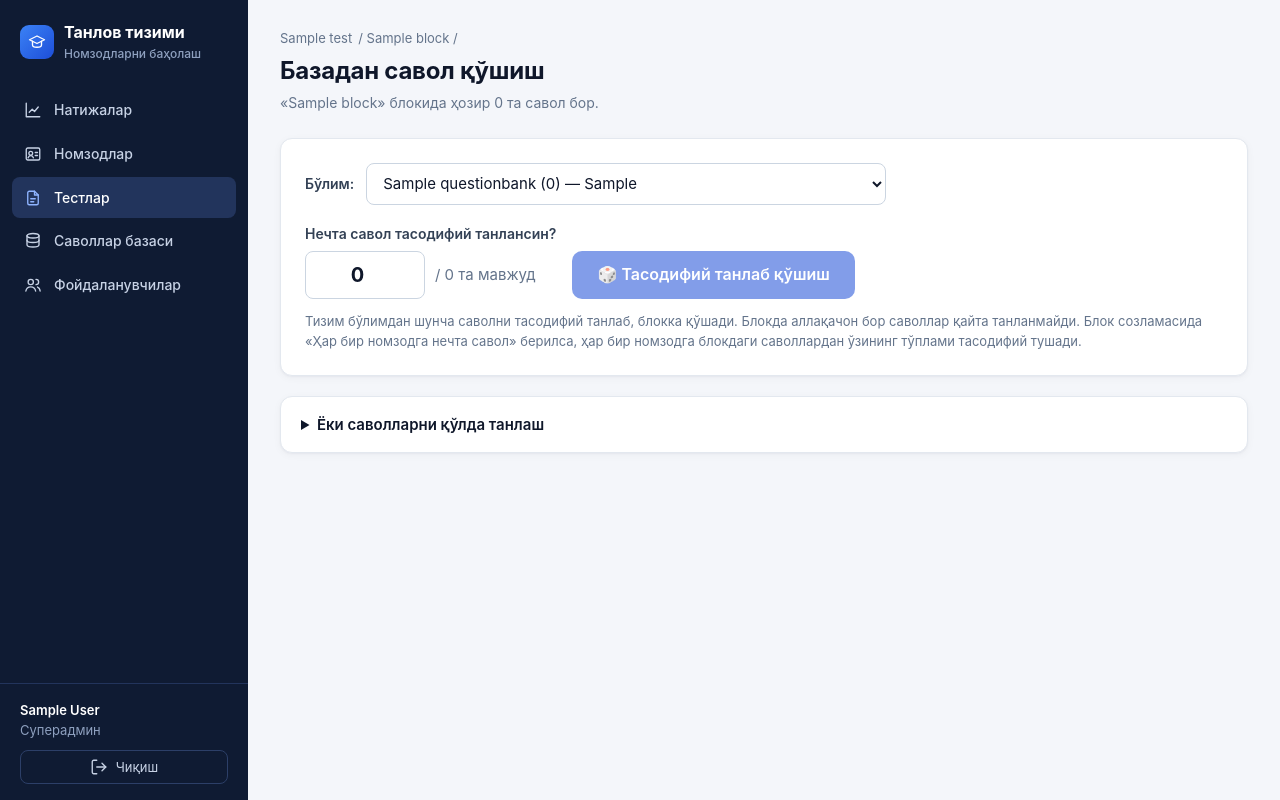
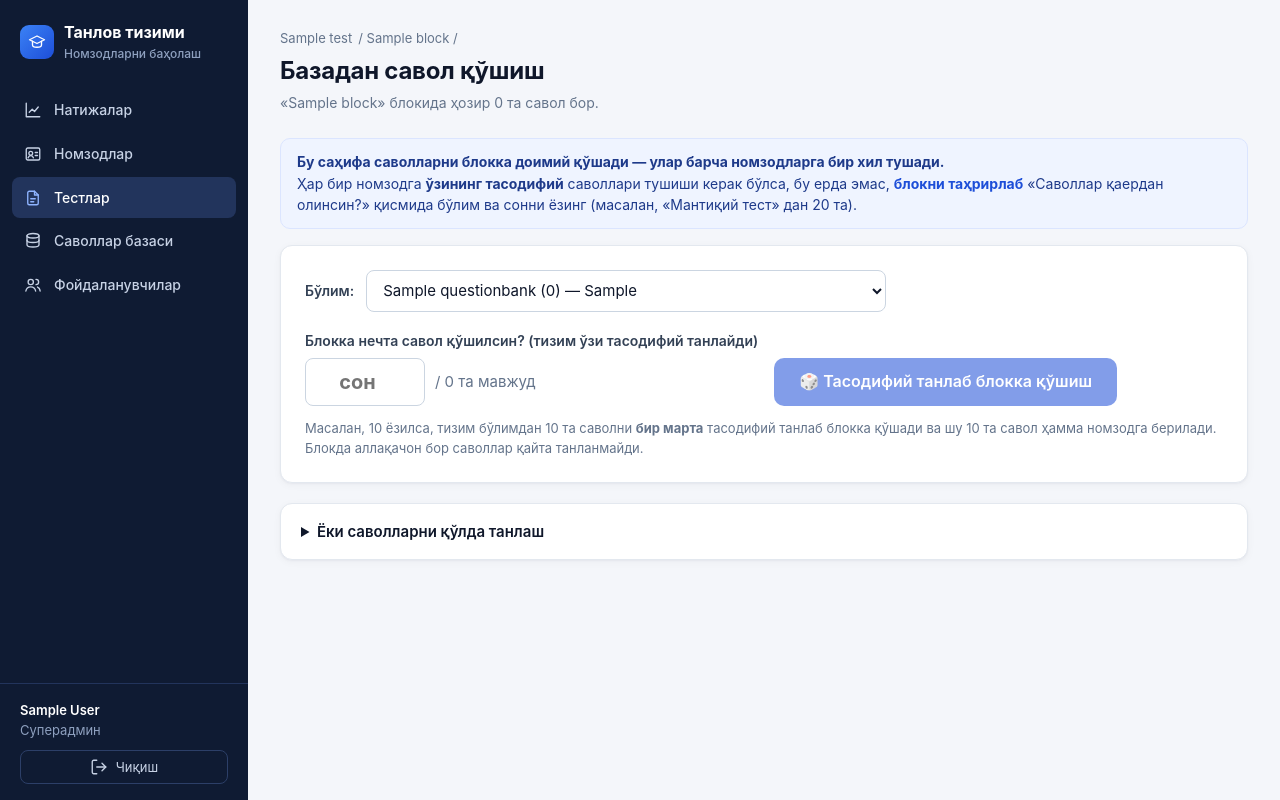
Before and after one commit to dilshod97/hp_test, a Django app: page /staff/blocks/1/from-bank/ in a window 1280 px wide. Run offline with Django 5.2, Linux system fonts and the light colour scheme; a user stored in the database is signed in; tables that the repository leaves empty hold one stand-in row (values such as "Sample post"); data that the repository does not hold is empty.

Commit message:
Базадан қўшиш: доимий қўшиш ва ҳар бир номзодга тасодифий танлов фарқи аниқ ёзилди
Co-Authored-By: Claude Opus 5.5 <noreply@anthropic.com>

```diff
--- a/exam/templates/exam/staff/bank_pick.html
+++ b/exam/templates/exam/staff/bank_pick.html
@@ -5,6 +5,12 @@
 <div class="crumbs"><a href="{% url 'test_detail' test.pk %}">{{ test }}</a> / {{ cur_block }} /</div>
 <div class="page-head"><div><h1>Базадан савол қўшиш</h1>
   <div class="sub">«{{ cur_block }}» блокида ҳозир {{ in_block }} та савол бор.</div></div></div>
+
+<div class="alert info">
+  <b>Бу саҳифа саволларни блокка доимий қўшади — улар барча номзодларга бир хил тушади.</b><br>
+  Ҳар бир номзодга <b>ўзининг тасодифий</b> саволлари тушиши керак бўлса, бу ерда эмас, <a href="{% url 'block_edit' cur_block.pk %}"><b>блокни таҳрирлаб</b></a>
+  «Саволлар қаердан олинсин?» қисмида бўлим ва сонни ёзинг (масалан, «Мантиқий тест» дан 20 та).
+</div>
 
 <div class="card">
   <form method="get" class="row" style="margin-bottom:18px">
@@ -17,23 +23,21 @@
   <form method="post" class="row top" style="gap:16px;align-items:flex-end">{% csrf_token %}
     <input type="hidden" name="bank" value="{{ bank.pk }}"><input type="hidden" name="mode" value="random">
     <div class="field" style="margin:0">
-      <label for="count">Нечта савол тасодифий танлансин?</label>
+      <label for="count">Блокка нечта савол қўшилсин? (тизим ўзи тасодифий танлайди)</label>
       <div class="row" style="gap:10px;flex-wrap:nowrap">
-        <input id="count" type="number" name="count" min="1" max="{{ available_count }}" value="{% if available_count < 10 %}{{ available_count }}{% else %}10{% endif %}" style="width:120px;height:48px;font-size:20px;font-weight:700;text-align:center">
+        <input id="count" type="number" name="count" min="1" max="{{ available_count }}" value="" placeholder="сон" style="width:120px;height:48px;font-size:20px;font-weight:700;text-align:center">
         <span class="muted">/ {{ available_count }} та мавжуд</span>
       </div>
     </div>
-    <button class="btn lg" {% if not available_count %}disabled{% endif %}>🎲 Тасодифий танлаб қўшиш</button>
+    <button class="btn lg" {% if not available_count %}disabled{% endif %}>🎲 Тасодифий танлаб блокка қўшиш</button>
   </form>
   {% if available_count %}
   <form method="post" style="margin-top:12px">{% csrf_token %}
     <input type="hidden" name="bank" value="{{ bank.pk }}"><input type="hidden" name="mode" value="random"><input type="hidden" name="count" value="{{ available_count }}">
     <button class="btn secondary">{% icon "plus" %} Барчасини қўшиш ({{ available_count }} та)</button>
-    <span class="muted small" style="margin-left:8px">— номзодларга ҳар хил савол тушиши учун: барчасини қўшинг, кейин блок созламасида «Ҳар бир номзодга нечта савол» ни белгиланг.</span>
   </form>
   {% endif %}
-  <p class="muted small" style="margin:12px 0 0">Тизим бўлимдан шунча саволни тасодифий танлаб, блокка қўшади. Блокда аллақачон бор саволлар қайта танланмайди.
-    Блок созламасида «Ҳар бир номзодга нечта савол» берилса, ҳар бир номзодга блокдаги саволлардан ўзининг тўплами тасодифий тушади.</p>
+  <p class="muted small" style="margin:12px 0 0">Масалан, 10 ёзилса, тизим бўлимдан 10 та саволни <b>бир марта</b> тасодифий танлаб блокка қўшади ва шу 10 та савол ҳамма номзодга берилади. Блокда аллақачон бор саволлар қайта танланмайди.</p>
   {% endif %}
 </div>
 
--- a/exam/templates/exam/staff/test_detail.html
+++ b/exam/templates/exam/staff/test_detail.html
@@ -49,7 +49,7 @@
       <div><h2><span class="block-num">{{ forloop.counter }}</span>{{ b.title }}</h2>
         <div class="muted small" style="margin:4px 0 0 36px">{{ b.get_kind_display }} · {{ b.duration_minutes }} дақиқа ·
           {% if b.is_drawn %}<b style="color:var(--primary)">🎲 ҳар бир номзодга {{ b.per_candidate }} та</b> ({{ b.questions.all|length }} та саволдан тасодифий)
-          {% else %}{{ b.questions.all|length }} савол{% endif %}</div>
+          {% else %}{{ b.questions.all|length }} савол · <span title="Ҳар бир номзодга тасодифий савол тушиши учун блокни таҳрирлаб, манба қўшинг">ҳамма номзодга бир хил</span>{% endif %}</div>
         {% with rl=b.rule_list %}{% if rl %}<div style="margin:8px 0 0 36px" class="row">{% for r in rl %}<span class="badge plain info">{{ r.bank.name }}: {{ r.count }} та</span>{% endfor %}</div>{% endif %}{% endwith %}</div>
       {% if not test.is_locked %}
       <div class="row" style="gap:6px">
```
